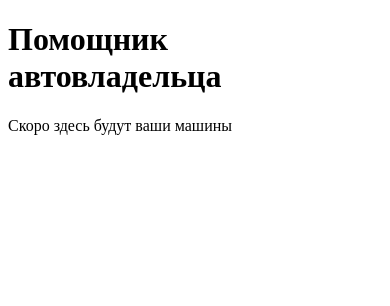
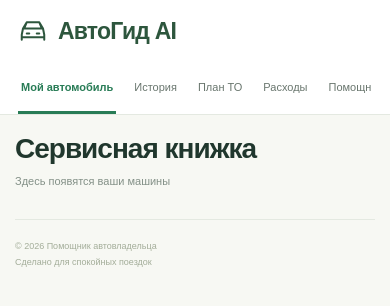
Before and after one commit to Guapchich1/car-owner-assistant, a FastAPI app: page / in a window 390 px wide. Shown: the top 306 px of the page. Run offline with FastAPI, Linux system fonts and the light colour scheme.

Commit message:
Общий вид приложения по прототипу
- свои стили app/static/style.css: шапка, подвал, кнопки, карточки,
  таблицы, формы, заголовки страниц; статика подключена в FastAPI
- базовый шаблон base.html с логотипом, меню и подвалом
- главная страница наследуется от base.html
- в CLAUDE.md Pico.css заменён на свои стили

Closes #5

Co-Authored-By: Claude Opus 5.5 <noreply@anthropic.com>

```diff
--- a/app/main.py
+++ b/app/main.py
@@ -4,11 +4,13 @@ from pathlib import Path
 
 from fastapi import FastAPI, Request
 from fastapi.responses import HTMLResponse
+from fastapi.staticfiles import StaticFiles
 from fastapi.templating import Jinja2Templates
 
 BASE_DIR = Path(__file__).resolve().parent
 
 app = FastAPI(title="Помощник автовладельца")
+app.mount("/static", StaticFiles(directory=BASE_DIR / "static"), name="static")
 templates = Jinja2Templates(directory=BASE_DIR / "templates")
 
 
--- /dev/null
+++ b/app/static/style.css
@@ -0,0 +1,563 @@
+/*
+ * Общие стили приложения.
+ * Перенесены из прототипа docs/design/prototype/styles.css:
+ * только шапка, подвал и общие элементы (кнопки, карточки, таблицы, формы, заголовки).
+ */
+
+/* ---------- Основа ---------- */
+
+:root {
+    font-family: Arial, Helvetica, sans-serif;
+    color: #20372d;
+    background: #f7f8f3;
+    font-synthesis: none;
+    --green: #287c56;
+    --line: #e4e9e1;
+    --muted: #839087;
+}
+
+* {
+    box-sizing: border-box;
+}
+
+body {
+    margin: 0;
+    background: #f7f8f3;
+}
+
+button,
+input,
+select,
+textarea {
+    font: inherit;
+}
+
+button,
+a,
+input,
+select {
+    touch-action: manipulation;
+}
+
+button,
+a {
+    cursor: pointer;
+}
+
+button:disabled {
+    opacity: .5;
+    cursor: default;
+}
+
+button:focus-visible,
+a:focus-visible {
+    outline: 3px solid #eba845;
+    outline-offset: 4px;
+}
+
+button {
+    transition: background .15s, box-shadow .15s;
+}
+
+button:hover:not(:disabled) {
+    filter: brightness(.96);
+}
+
+input:focus,
+select:focus,
+textarea:focus {
+    outline: 2px solid #78a674;
+    outline-offset: 2px;
+}
+
+a {
+    color: var(--green);
+}
+
+.icon {
+    width: 21px;
+    height: 21px;
+    fill: none;
+    stroke: currentColor;
+    stroke-width: 1.6;
+    stroke-linecap: round;
+    stroke-linejoin: round;
+    flex-shrink: 0;
+}
+
+/* ---------- Шапка ---------- */
+
+.topbar {
+    height: 88px;
+    background: #fff;
+    border-bottom: 1px solid var(--line);
+    display: flex;
+    align-items: center;
+    padding: 0 36px;
+    gap: 35px;
+}
+
+.logo {
+    display: flex;
+    align-items: center;
+    gap: 10px;
+    font-size: 23px;
+    font-weight: 750;
+    letter-spacing: -.8px;
+    text-decoration: none;
+    color: #2d563d;
+    white-space: nowrap;
+}
+
+.logo .icon {
+    width: 34px;
+    height: 34px;
+}
+
+.topnav {
+    display: flex;
+    gap: 8px;
+    align-items: stretch;
+    height: 100%;
+    flex: 1;
+}
+
+.topnav a {
+    display: flex;
+    gap: 8px;
+    align-items: center;
+    padding: 0 15px;
+    border-bottom: 3px solid transparent;
+    color: #69766e;
+    font-size: 12px;
+    text-decoration: none;
+    white-space: nowrap;
+}
+
+.topnav a.active {
+    color: var(--green);
+    border-bottom-color: var(--green);
+    font-weight: 700;
+}
+
+.topnav .icon {
+    width: 17px;
+    height: 17px;
+}
+
+/* ---------- Контейнер страницы ---------- */
+
+.shell {
+    max-width: 1570px;
+    margin: auto;
+    padding: 27px 32px;
+}
+
+/* ---------- Заголовок страницы ---------- */
+
+.page-heading {
+    display: flex;
+    justify-content: space-between;
+    gap: 20px;
+    align-items: center;
+    margin-bottom: 23px;
+}
+
+.page-heading h1 {
+    font-size: 29px;
+    letter-spacing: -1px;
+    margin: 0 0 8px;
+}
+
+.page-heading p {
+    font-size: 12px;
+    color: var(--muted);
+    margin: 0;
+    line-height: 1.5;
+}
+
+.heading-actions {
+    display: flex;
+    gap: 10px;
+    flex-wrap: wrap;
+}
+
+/* ---------- Кнопки ---------- */
+
+.primary,
+.secondary,
+.danger {
+    border-radius: 7px;
+    padding: 11px 15px;
+    border: 0;
+    font-size: 12px;
+    font-weight: 650;
+    display: inline-flex;
+    gap: 8px;
+    align-items: center;
+    justify-content: center;
+    text-decoration: none;
+}
+
+.primary {
+    background: var(--green);
+    color: #fff;
+    box-shadow: 0 3px 7px #287c5614;
+}
+
+.secondary {
+    background: #fff;
+    border: 1px solid #dce4d9;
+    color: #52725d;
+}
+
+.danger {
+    background: #fff1ef;
+    color: #b2483a;
+}
+
+.primary .icon,
+.secondary .icon {
+    width: 16px;
+    height: 16px;
+}
+
+.wide {
+    width: 100%;
+    margin-top: 15px;
+}
+
+.text-btn {
+    border: 0;
+    background: none;
+    color: var(--green);
+    font-size: 10px;
+    padding: 0;
+    display: inline-flex;
+    align-items: center;
+    gap: 5px;
+}
+
+.text-btn .icon {
+    width: 13px;
+    height: 13px;
+}
+
+/* ---------- Карточки ---------- */
+
+.card {
+    border: 1px solid var(--line);
+    border-radius: 12px;
+    background: #fff;
+    padding: 21px;
+    min-width: 0;
+}
+
+.card-heading {
+    display: flex;
+    align-items: center;
+    justify-content: space-between;
+    gap: 10px;
+    margin: 0 0 20px;
+}
+
+.card-heading h2 {
+    font-size: 15px;
+    letter-spacing: -.2px;
+    margin: 0;
+}
+
+/* ---------- Таблицы ---------- */
+
+.table-wrap {
+    overflow-x: auto;
+    border: 1px solid var(--line);
+    border-radius: 11px;
+    background: #fff;
+}
+
+.table {
+    width: 100%;
+    border-collapse: collapse;
+    min-width: 700px;
+    text-align: left;
+}
+
+.table th {
+    background: #f6f8f3;
+    font-size: 10px;
+    color: #83917f;
+    font-weight: 500;
+    padding: 15px;
+}
+
+.table td {
+    padding: 18px 15px;
+    font-size: 11px;
+    border-top: 1px solid #edf0e8;
+}
+
+.table td strong {
+    display: block;
+    font-size: 12px;
+    margin-bottom: 4px;
+}
+
+.table td small {
+    font-size: 10px;
+    color: #98a18f;
+}
+
+.table-actions {
+    display: flex;
+    gap: 9px;
+}
+
+.table-actions button {
+    border: 0;
+    background: none;
+    padding: 2px;
+    color: #6e8e72;
+}
+
+.table-actions .delete {
+    color: #b5857b;
+}
+
+.table-actions .icon {
+    height: 16px;
+    width: 16px;
+}
+
+.empty {
+    padding: 40px;
+    text-align: center;
+    color: #8b9a86;
+    font-size: 13px;
+}
+
+/* ---------- Формы ---------- */
+
+.form-grid {
+    display: grid;
+    grid-template-columns: 1fr 1fr;
+    gap: 16px;
+}
+
+.form-field {
+    min-width: 0;
+}
+
+.form-field.full {
+    grid-column: 1 / 3;
+}
+
+.form-field label {
+    display: block;
+    font-size: 11px;
+    color: #7c8e73;
+    margin-bottom: 8px;
+}
+
+.form-field input,
+.form-field select,
+.form-field textarea {
+    width: 100%;
+    padding: 12px;
+    border: 1px solid #dce5d6;
+    border-radius: 7px;
+    background: #fff;
+    color: #344f3c;
+    font-size: 12px;
+}
+
+.form-field textarea {
+    resize: vertical;
+    min-height: 80px;
+}
+
+.form-error {
+    font-size: 12px;
+    color: #b35e4e;
+    line-height: 1.7;
+    min-height: 18px;
+    margin-top: 13px;
+}
+
+/* ---------- Подвал ---------- */
+
+.footer {
+    display: flex;
+    justify-content: space-between;
+    gap: 15px;
+    font-size: 10px;
+    color: #a3ad99;
+    margin-top: 29px;
+    padding: 18px 0;
+    border-top: 1px solid var(--line);
+    line-height: 1.7;
+}
+
+.footer span:last-child {
+    white-space: nowrap;
+}
+
+/* ---------- Адаптивность ---------- */
+
+@media (min-width: 1700px) {
+    .topbar {
+        padding-left: calc((100vw - 1506px) / 2);
+        padding-right: calc((100vw - 1506px) / 2);
+    }
+}
+
+@media (max-width: 1250px) {
+    .topbar {
+        gap: 18px;
+        padding: 0 22px;
+    }
+
+    .topnav {
+        gap: 2px;
+    }
+
+    .topnav a {
+        padding: 0 10px;
+        font-size: 11px;
+    }
+
+    .topnav .icon {
+        display: none;
+    }
+
+    .shell {
+        padding: 24px;
+    }
+
+    .page-heading {
+        align-items: start;
+    }
+
+    .page-heading h1 {
+        font-size: 26px;
+    }
+
+    .heading-actions {
+        justify-content: end;
+    }
+
+    .card {
+        padding: 19px;
+    }
+}
+
+/* Планшет: меню уходит на отдельную строку под логотипом */
+@media (max-width: 950px) {
+    .topbar {
+        height: auto;
+        flex-wrap: wrap;
+        padding: 18px 24px 0;
+        gap: 16px;
+    }
+
+    .logo {
+        flex: 1;
+    }
+
+    .topnav {
+        order: 3;
+        flex-basis: 100%;
+        height: 52px;
+        justify-content: space-between;
+        overflow: auto;
+    }
+
+    .topnav a {
+        flex-shrink: 0;
+    }
+
+    .shell {
+        padding: 20px;
+    }
+
+    .page-heading {
+        flex-direction: column;
+        gap: 17px;
+    }
+
+    .heading-actions {
+        justify-content: start;
+    }
+}
+
+/* Телефон */
+@media (max-width: 640px) {
+    .topbar {
+        padding: 16px 18px 0;
+    }
+
+    .logo .icon {
+        width: 30px;
+        height: 30px;
+    }
+
+    .topnav {
+        gap: 15px;
+        justify-content: start;
+    }
+
+    .topnav a {
+        padding: 0 3px;
+        font-size: 11px;
+    }
+
+    .shell {
+        padding: 18px 15px;
+    }
+
+    .page-heading h1 {
+        font-size: 28px;
+    }
+
+    .page-heading p {
+        font-size: 11px;
+    }
+
+    .heading-actions {
+        width: 100%;
+        gap: 8px;
+    }
+
+    .heading-actions > * {
+        flex: 1;
+        font-size: 10px;
+        padding: 11px 9px;
+    }
+
+    .card-heading h2 {
+        font-size: 14px;
+    }
+
+    .form-grid {
+        grid-template-columns: 1fr;
+    }
+
+    .form-field.full {
+        grid-column: auto;
+    }
+
+    .form-field input,
+    .form-field select {
+        font-size: 14px;
+    }
+
+    .footer {
+        font-size: 9px;
+        display: block;
+        line-height: 1.8;
+    }
+
+    .footer span {
+        display: block;
+    }
+}
--- /dev/null
+++ b/app/templates/_icons.html
@@ -0,0 +1,12 @@
+{# Иконки интерфейса: контуры взяты из прототипа docs/design/prototype/. #}
+{% set icon_paths = {
+    "car": "M3 15v4m18-4v4M3 15l1-5 3-5h10l3 5 1 5v2H3zM4 10h16M7 14h2m6 0h2M7 5l-2 5m12-5 2 5",
+    "history": "M3 11a9 9 0 1 1 2 7M3 4v7h7m2-5v6l4 2",
+    "calendar": "M5 5h14v16H5zM8 2v6m8-6v6M5 10h14",
+    "chart": "M4 21V12h3v9M11 21V7h3v14M18 21V2h3v19",
+    "chat": "M21 11a9 9 0 0 1-9 9H5l-4 3 2-7a9 9 0 1 1 18-5zM8 10h.01M12 10h.01M16 10h.01",
+} %}
+
+{% macro icon(name) -%}
+<svg class="icon" viewBox="0 0 24 24" aria-hidden="true"><path d="{{ icon_paths[name] }}"/></svg>
+{%- endmacro %}
--- /dev/null
+++ b/app/templates/base.html
@@ -0,0 +1,42 @@
+<!doctype html>
+<html lang="ru">
+<head>
+    <meta charset="utf-8">
+    <meta name="viewport" content="width=device-width, initial-scale=1">
+    <meta name="color-scheme" content="light">
+    <title>{% block title %}АвтоГид AI{% endblock %}</title>
+    <link rel="stylesheet" href="{{ url_for('static', path='style.css') }}">
+</head>
+<body>
+    {% from "_icons.html" import icon %}
+    {# Пункты меню: ключ, иконка, подпись. Страниц пока нет — ссылки ведут на «#». #}
+    {% set nav_items = [
+        ("car", "car", "Мой автомобиль"),
+        ("history", "history", "История"),
+        ("maintenance", "calendar", "План ТО"),
+        ("expenses", "chart", "Расходы"),
+        ("assistant", "chat", "Помощник"),
+    ] %}
+    <header class="topbar">
+        <a class="logo" href="/">{{ icon("car") }}АвтоГид AI</a>
+        <nav class="topnav" aria-label="Основная навигация">
+            {% for key, icon_name, label in nav_items %}
+            {% if key == active_nav %}
+            <a class="active" href="#" aria-current="page">{{ icon(icon_name) }}{{ label }}</a>
+            {% else %}
+            <a href="#">{{ icon(icon_name) }}{{ label }}</a>
+            {% endif %}
+            {% endfor %}
+        </nav>
+    </header>
+    <div class="shell">
+        <main>
+            {% block content %}{% endblock %}
+        </main>
+        <footer class="footer">
+            <span>© 2026 Помощник автовладельца</span>
+            <span>Сделано для спокойных поездок</span>
+        </footer>
+    </div>
+</body>
+</html>
--- a/app/templates/index.html
+++ b/app/templates/index.html
@@ -1,14 +1,13 @@
-<!doctype html>
-<html lang="ru">
-<head>
-    <meta charset="utf-8">
-    <meta name="viewport" content="width=device-width, initial-scale=1">
-    <title>Помощник автовладельца</title>
-</head>
-<body>
-    <main>
-        <h1>Помощник автовладельца</h1>
-        <p>Скоро здесь будут ваши машины</p>
-    </main>
-</body>
-</html>
+{% extends "base.html" %}
+{% set active_nav = "car" %}
+
+{% block title %}Сервисная книжка — АвтоГид AI{% endblock %}
+
+{% block content %}
+<div class="page-heading">
+    <div>
+        <h1>Сервисная книжка</h1>
+        <p>Здесь появятся ваши машины</p>
+    </div>
+</div>
+{% endblock %}
```
Also changed, not shown: CLAUDE.md (+2 -1 lines), tests/test_main.py (+34 -1 lines).
